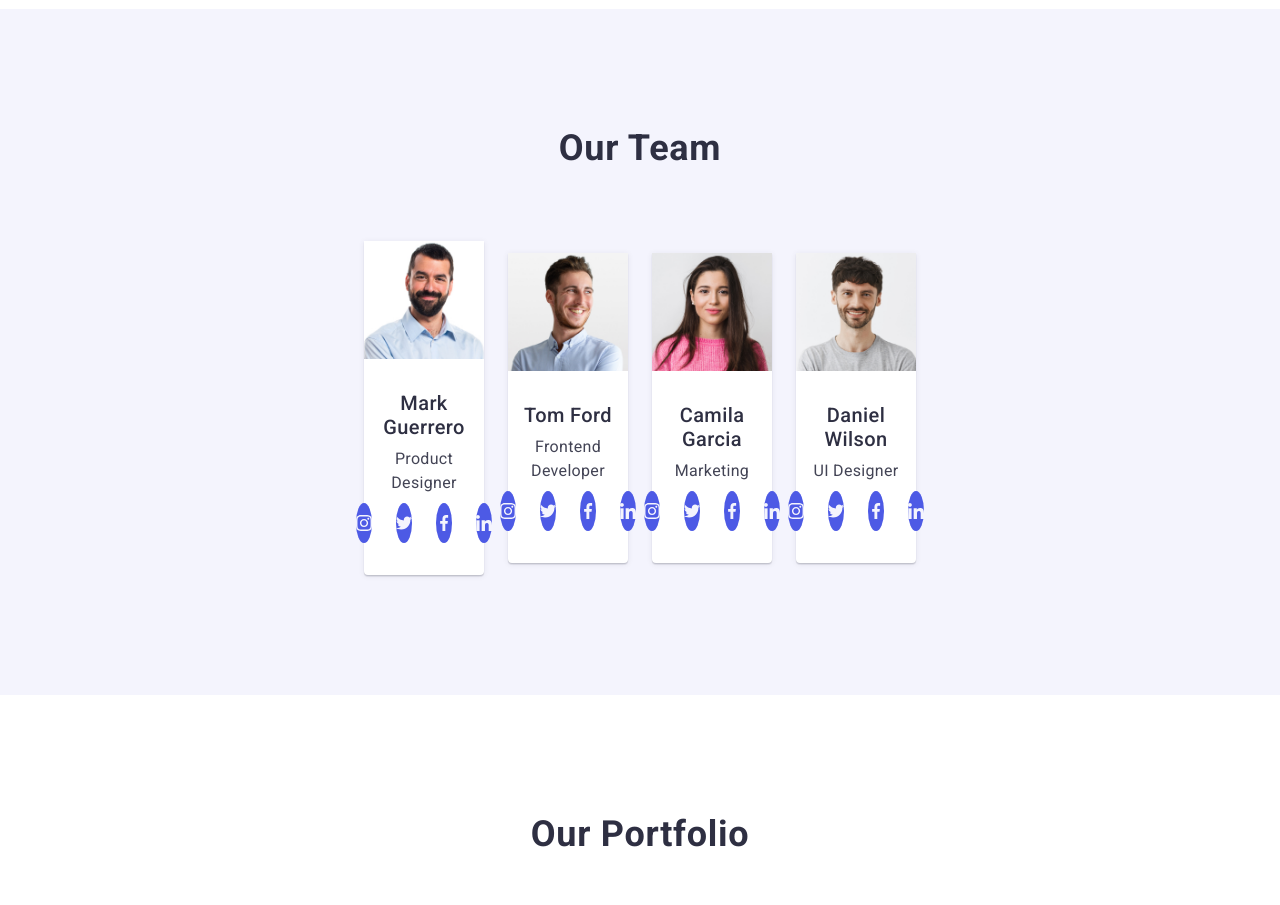
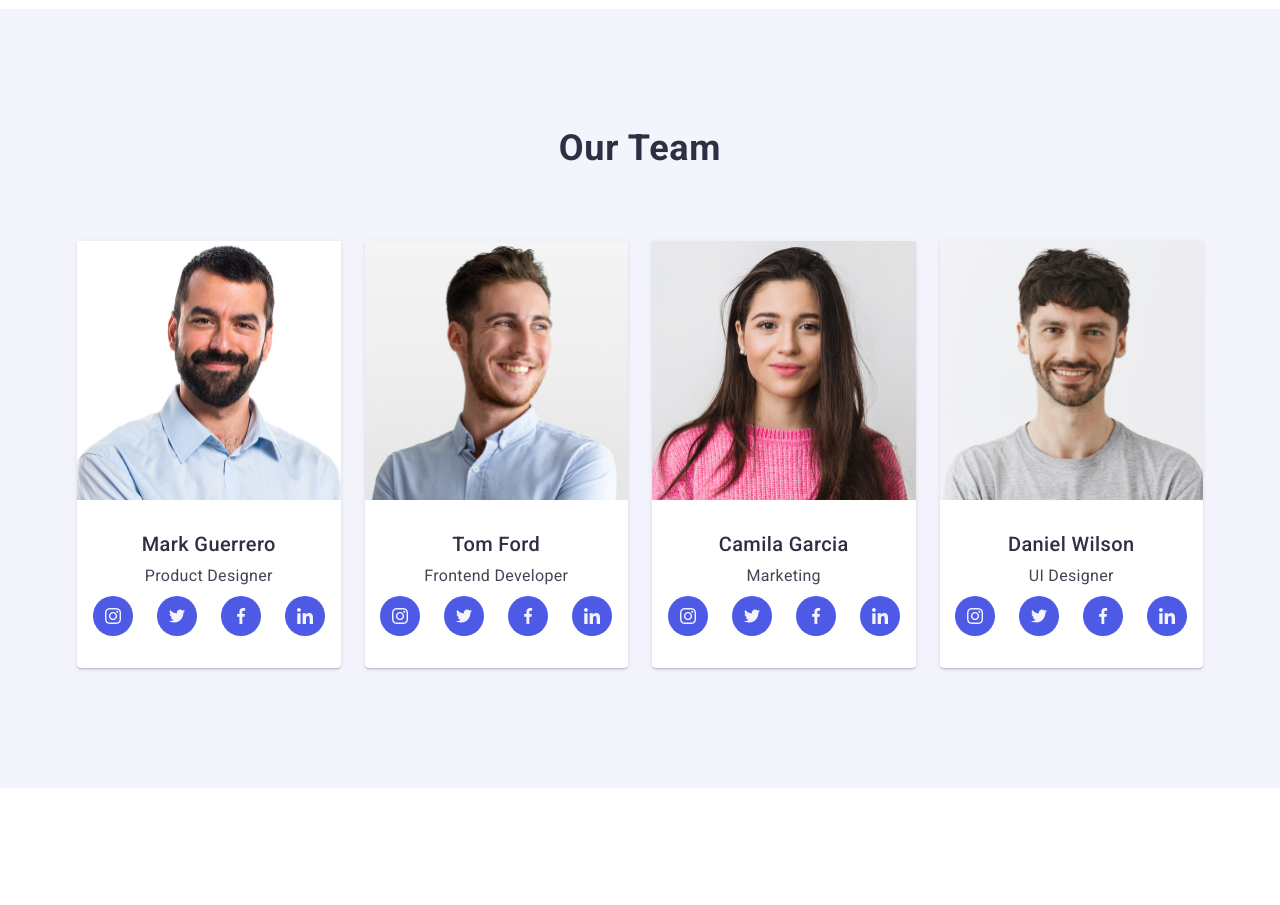
Before and after one commit to RomanHav/goit-markup-hw-06, a plain HTML site: page index.html in a window 1280 px wide. Shown: the part 1160-2065 px from the top of the page. Drawn offline with nearby package versions, Linux system fonts and the light colour scheme.

Commit message:
fixed_bug_1

```diff
--- a/css/styles.css
+++ b/css/styles.css
@@ -899,8 +899,10 @@ body {
   .parts-title {
     text-align: left;
   }
-  .our-team .container {
-    width: 584px;
+  @media screen and (max-width: 1157px) {
+    .our-team .container {
+      width: 584px;
+    }
   }
   .menu-team {
     flex-direction: row;
```
